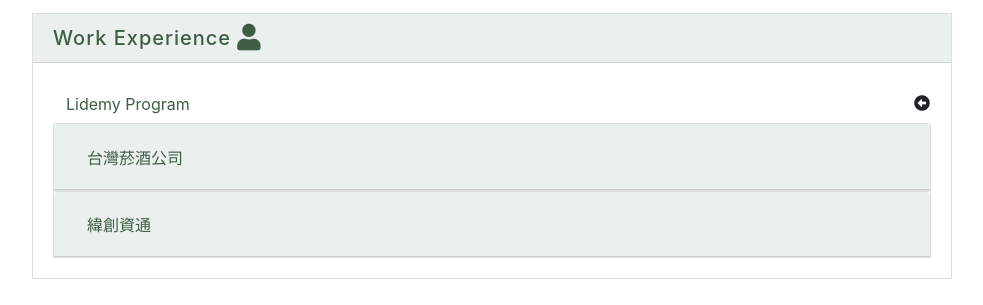
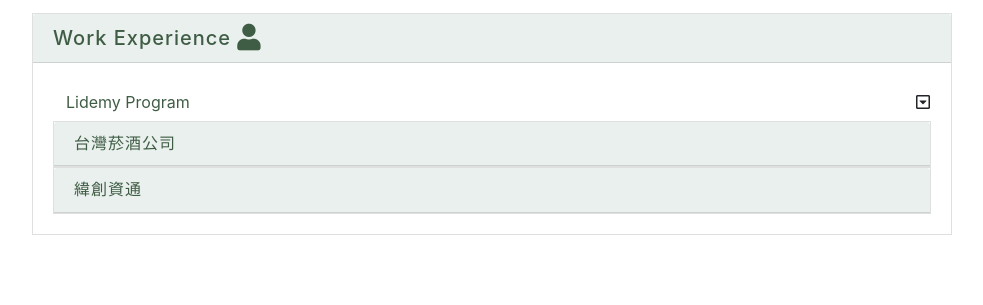
Before and after one commit to fan630/newResume, a website: page index.html in a window 1280 px wide. Shown: the part 1440-1745 px from the top of the page, without its empty margins (148-1131 px from the left). After the commit the page ends 1701 px from the top, so only its background shows below. Drawn offline with nearby package versions, Linux system fonts and the light colour scheme; a web font is replaced by a local one.

Commit message:
revise work experience

```diff
--- a/all.js
+++ b/all.js
@@ -10,11 +10,13 @@
         $("body").toggleClass("bg-dark")
         $(".card-header").toggleClass("bg-primary")
         $(".card-header > h5").toggleClass("text-primary-light")
+        $(".card-header > .h6").toggleClass("text-primary-light")
         $(".js-btn").toggleClass("btn-primary-light")
         $(".js-btn").toggleClass("bg-primary")
         $(".js-btn-link").toggleClass("btn-light")
         $(".js-btn-link").toggleClass("btn-secondary")
         $(".js-btn-demo").toggleClass("btn-primary-light")
         $(".js-btn-demo").toggleClass("btn-primary")
+
     })
 });
--- a/index.html
+++ b/index.html
@@ -337,36 +337,34 @@
                         class="accordion"
                         id="accordionExample"
                     >
-                        <div class="d-flex align-items-center">
+
+                        <div class="d-flex align-items-center" data-toggle="collapse" data-target="#collapseOne">
                             <div class="h2 mb-0">
                                 <button
-                                    class="btn btn-link"
+                                    class="btn btn-link btn-block"
                                     type="button"
-                                    data-toggle="collapse"
-                                    data-target="#collapseOne"
-                                    aria-expanded="true"
-                                    aria-controls="collapseOne"
                                 >
                                     Lidemy Program
                                 </button>
                             </div>
                             <div class="ml-auto">
-                                <i class="fas fa-arrow-alt-circle-left"></i>
+                                 <i class="far fa-caret-square-down"></i>
                             </div>
                         </div>
-
-
                         <div
                             id="collapseOne"
                             class="collapse"
                             aria-labelledby="headingOne"
                             data-parent="#accordionExample"
                         >
-                            <div class="card-body">
-                                <div class="d-flex mb-2">
+                            <div class="card">
+                                <div class="mb-2 card-header">
+                                    <div class="h6 d-flex mb-0">
                                         <strong>2019/04~Now</strong>
                                         <div class="ml-auto">第三期學生</div>
                                     </div>
+                                </div>
+                                <div class="card-body">
                                     <ul>
                                         <li>培養邏輯思維和自行尋找答案的能力</li>
                                         <li>前端教學:HTML/CSS/jQuery/JavaScript/React/Redux</li>
@@ -382,23 +380,22 @@
                                     </ul>
                                 </div>
                             </div>
+                        </div>
 
-                        <div class="card">
+                        <div class="card" data-toggle="collapse" data-target="#collapseTwo">
                             <div
                                 class="card-header"
                                 id="headingTwo"
                             >
-                                <h2 class="mb-0">
+                                <div class="h6 mb-0">
+                                    台灣菸酒公司
                                     <button
                                         class="btn btn-link collapsed"
                                         type="button"
-                                        data-toggle="collapse"
-                                        data-target="#collapseTwo"
                                         aria-expanded="false"
                                         aria-controls="collapseTwo"
                                     >
-                                        台灣菸酒公司
-                                    </button>
+                                    </div>
                                 </h2>
                             </div>
                             <div
@@ -422,23 +419,21 @@
                                 </div>
                             </div>
                         </div>
-                        <div class="card">
+                        <div class="card" data-toggle="collapse" data-target="#collapseThree">
                             <div
                                 class="card-header"
                                 id="headingThree"
                             >
-                                <h2 class="mb-0">
+                                <div class="h6 mb-0">
+                                    緯創資通
                                     <button
                                         class="btn btn-link collapsed"
                                         type="button"
-                                        data-toggle="collapse"
-                                        data-target="#collapseThree"
                                         aria-expanded="false"
                                         aria-controls="collapseThree"
                                     >
-                                        緯創資通
                                     </button>
-                                </h2>
+                                </div>
                             </div>
                             <div
                                 id="collapseThree"
```
Also changed, not shown: stylesheets/utils/_helpers.scss (line endings or trailing spaces). Lines whose indentation alone changed are shown as unchanged.
